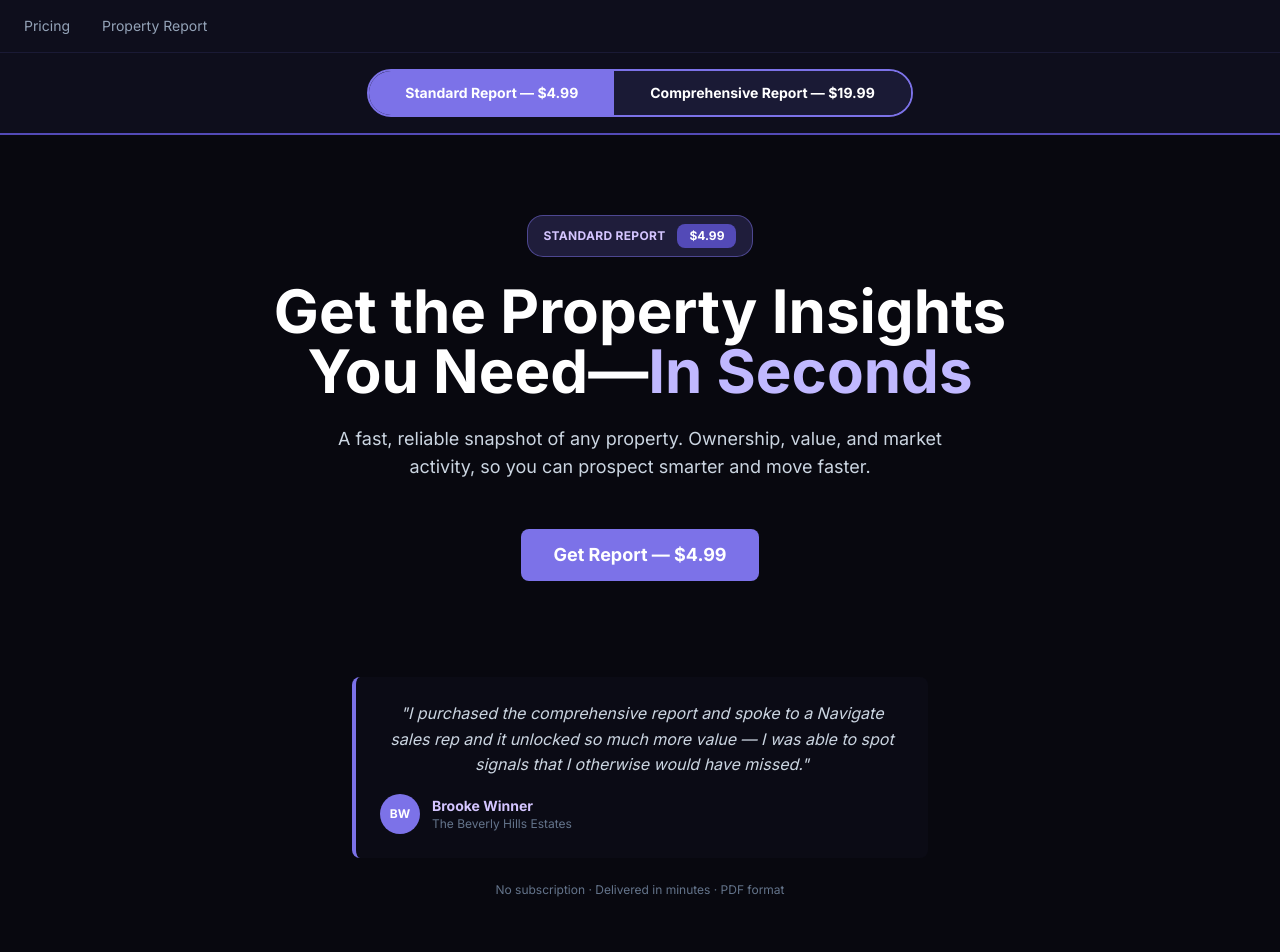
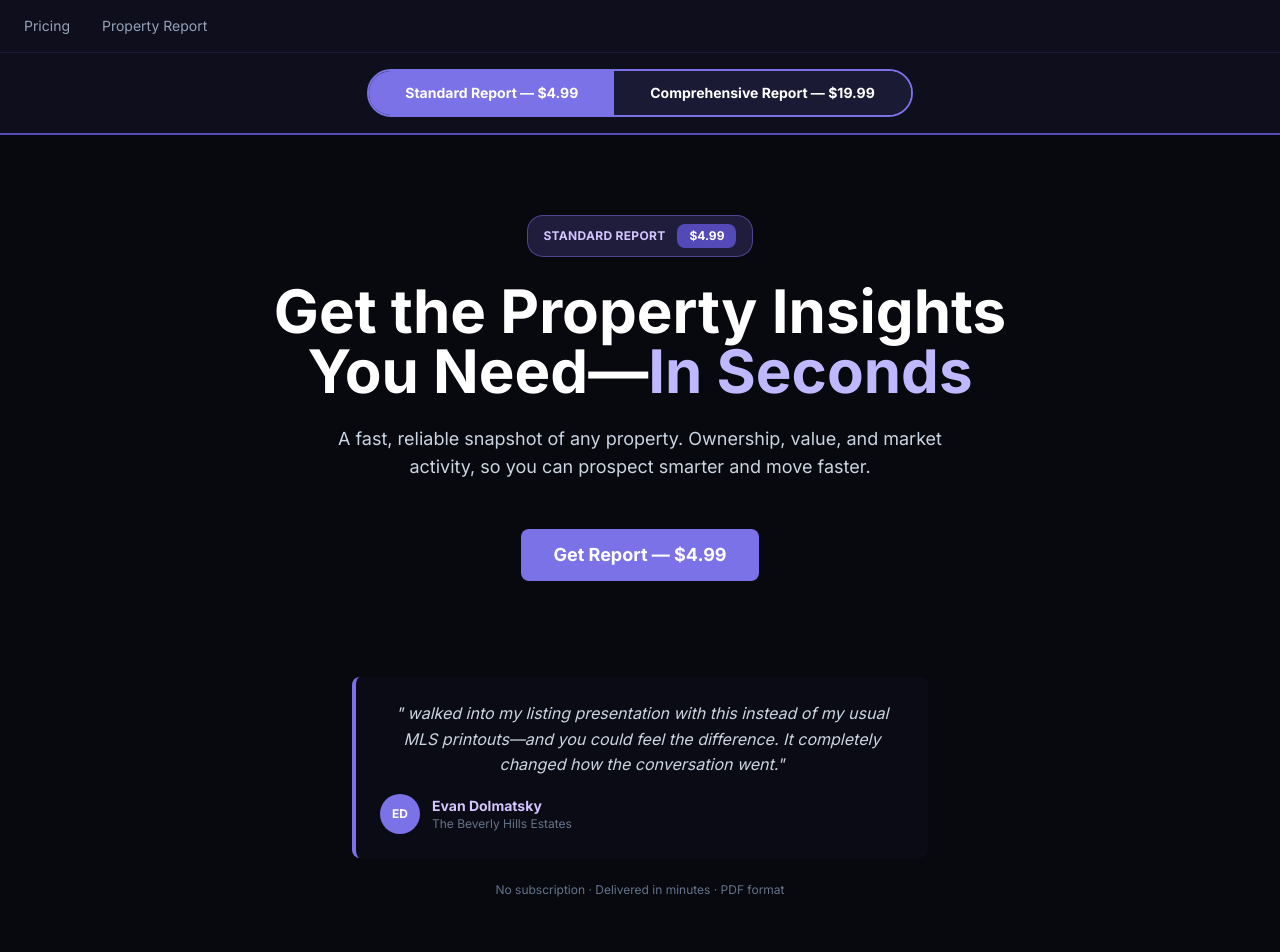
Before and after one commit to letsnavigatebmw/navigate-landing, a React (Vite) app: page / in a window 1280 px wide. Shown: the top 952 px of the page. Built offline with nearby package versions, Linux system fonts and the light colour scheme.

Commit message:
Update testimonial and add 'Your Edge' section with detailed proof points

```diff
--- a/src/pages/ComprehensivePage.jsx
+++ b/src/pages/ComprehensivePage.jsx
@@ -29,10 +29,10 @@ export default function ComprehensivePage({ setCurrentPage }) {
 
   const testimonials = [
     {
-      quote: "I purchased the comprehensive report and spoke to a Navigate sales rep and it unlocked so much more value — I was able to spot signals that I otherwise would have missed.",
-      author: "Brooke Winner",
+      quote: " walked into my listing presentation with this instead of my usual MLS printouts—and you could feel the difference. It completely changed how the conversation went.",
+      author: "Evan Dolmatsky",
       title: "The Beverly Hills Estates",
-      initials: "BW"
+      initials: "ED"
     },
     {
       quote: "For serious deal analysis, this is the only tool I trust. The financial data is comprehensive and the AI signals actually work.",
@@ -345,11 +345,11 @@ export default function ComprehensivePage({ setCurrentPage }) {
         </button>
 
         <div className="mt-12 max-w-xl mx-auto bg-slate-900/50 border-l-4 border-purple-600 rounded-lg p-6">
-          <p className="italic text-slate-300 mb-4">"I purchased the comprehensive report and spoke to a Navigate sales rep and it unlocked so much more value — I was able to spot signals that I otherwise would have missed."</p>
+          <p className="italic text-slate-300 mb-4">" walked into my listing presentation with this instead of my usual MLS printouts—and you could feel the difference. It completely changed how the conversation went."</p>
           <div className="flex items-center gap-3">
-            <div className="w-10 h-10 bg-purple-600 rounded-full flex items-center justify-center text-xs font-bold text-white">BW</div>
+            <div className="w-10 h-10 bg-purple-600 rounded-full flex items-center justify-center text-xs font-bold text-white">ED</div>
             <div className="text-left">
-              <p className="text-sm font-bold text-purple-300">Brooke Winner</p>
+              <p className="text-sm font-bold text-purple-300">Evan Dolmatsky</p>
               <p className="text-xs text-slate-500">The Beverly Hills Estates</p>
             </div>
           </div>
@@ -443,6 +443,50 @@ export default function ComprehensivePage({ setCurrentPage }) {
                   </div>
                 ))}
               </div>
+            </div>
+          </div>
+        </div>
+      </section>
+
+      {/* DESKTOP: YOUR EDGE SECTION */}
+      <section className="hidden md:block py-16 sm:py-20 px-6 bg-slate-900/30">
+        <div className="max-w-7xl mx-auto">
+          <div className="grid grid-cols-1 md:grid-cols-2 gap-12 items-center">
+            <div>
+              <h2 className="text-3xl sm:text-4xl font-bold mb-8 text-white">Your Edge in Every Listing Presentation</h2>
+              <ul className="space-y-6 text-slate-300">
+                {[
+                  {
+                    title: 'Built for the Listing, Not Just the Data',
+                    desc: 'Walk into every presentation with a clean, client-ready report that elevates how prepared and professional you look.'
+                  },
+                  {
+                    title: 'Save Hours, Not Minutes',
+                    desc: 'No more stitching together comps and data—get a complete, polished report in minutes and reclaim valuable time.'
+                  },
+                  {
+                    title: 'Go Beyond MLS with Deeper Insight',
+                    desc: 'Access ownership, equity, and positioning insights that help you lead a smarter, more strategic conversation.'
+                  },
+                  {
+                    title: 'Stand Out When It Matters Most',
+                    desc: 'While others show up with the same MLS printouts, you show up with something differentiated—giving you a real edge in winning the listing.'
+                  }
+                ].map((item, i) => (
+                  <li key={i} className="flex items-start gap-3">
+                    <span className="text-purple-500 font-bold mt-1">•</span>
+                    <div>
+                      <p className="font-bold text-white">{item.title}</p>
+                      <p className="text-sm text-slate-400 mt-1">{item.desc}</p>
+                    </div>
+                  </li>
+                ))}
+              </ul>
+            </div>
+            <div className="bg-slate-900 border border-slate-700 rounded-lg p-6">
+              <p className="text-slate-300 text-sm leading-relaxed">
+                The difference between walking in prepared vs. walking in blind isn't just confidence—it's results. Every agent who uses Navigate reports the same thing: conversations change. Sellers feel it. Buyers notice it. And your conversion rates show it.
+              </p>
             </div>
           </div>
         </div>
--- a/src/pages/StandardPage.jsx
+++ b/src/pages/StandardPage.jsx
@@ -29,10 +29,10 @@ export default function StandardPage({ setCurrentPage }) {
 
   const testimonials = [
     {
-      quote: "I purchased the comprehensive report and spoke to a Navigate sales rep and it unlocked so much more value — I was able to spot signals that I otherwise would have missed.",
-      author: "Brooke Winner",
+      quote: " walked into my listing presentation with this instead of my usual MLS printouts—and you could feel the difference. It completely changed how the conversation went.",
+      author: "Evan Dolmatsky",
       title: "The Beverly Hills Estates",
-      initials: "BW"
+      initials: "ED"
     },
     {
       quote: "The Standard Report gives me everything I need for initial prospecting. Fast, accurate, and no fluff. This saves me hours every week.",
@@ -315,11 +315,11 @@ export default function StandardPage({ setCurrentPage }) {
         </button>
 
         <div className="mt-12 max-w-xl mx-auto bg-slate-900/50 border-l-4 border-purple-600 rounded-lg p-6">
-          <p className="italic text-slate-300 mb-4">"I purchased the comprehensive report and spoke to a Navigate sales rep and it unlocked so much more value — I was able to spot signals that I otherwise would have missed."</p>
+          <p className="italic text-slate-300 mb-4">" walked into my listing presentation with this instead of my usual MLS printouts—and you could feel the difference. It completely changed how the conversation went."</p>
           <div className="flex items-center gap-3">
-            <div className="w-10 h-10 bg-purple-600 rounded-full flex items-center justify-center text-xs font-bold text-white">BW</div>
+            <div className="w-10 h-10 bg-purple-600 rounded-full flex items-center justify-center text-xs font-bold text-white">ED</div>
             <div className="text-left">
-              <p className="text-sm font-bold text-purple-300">Brooke Winner</p>
+              <p className="text-sm font-bold text-purple-300">Evan Dolmatsky</p>
               <p className="text-xs text-slate-500">The Beverly Hills Estates</p>
             </div>
           </div>
@@ -429,6 +429,50 @@ export default function StandardPage({ setCurrentPage }) {
                   </div>
                 ))}
               </div>
+            </div>
+          </div>
+        </div>
+      </section>
+
+      {/* DESKTOP: YOUR EDGE SECTION */}
+      <section className="hidden md:block py-16 sm:py-20 px-6 bg-slate-900/30">
+        <div className="max-w-7xl mx-auto">
+          <div className="grid grid-cols-1 md:grid-cols-2 gap-12 items-center">
+            <div>
+              <h2 className="text-3xl sm:text-4xl font-bold mb-8 text-white">Your Edge in Every Listing Presentation</h2>
+              <ul className="space-y-6 text-slate-300">
+                {[
+                  {
+                    title: 'Built for the Listing, Not Just the Data',
+                    desc: 'Walk into every presentation with a clean, client-ready report that elevates how prepared and professional you look.'
+                  },
+                  {
+                    title: 'Save Hours, Not Minutes',
+                    desc: 'No more stitching together comps and data—get a complete, polished report in minutes and reclaim valuable time.'
+                  },
+                  {
+                    title: 'Go Beyond MLS with Deeper Insight',
+                    desc: 'Access ownership, equity, and positioning insights that help you lead a smarter, more strategic conversation.'
+                  },
+                  {
+                    title: 'Stand Out When It Matters Most',
+                    desc: 'While others show up with the same MLS printouts, you show up with something differentiated—giving you a real edge in winning the listing.'
+                  }
+                ].map((item, i) => (
+                  <li key={i} className="flex items-start gap-3">
+                    <span className="text-purple-500 font-bold mt-1">•</span>
+                    <div>
+                      <p className="font-bold text-white">{item.title}</p>
+                      <p className="text-sm text-slate-400 mt-1">{item.desc}</p>
+                    </div>
+                  </li>
+                ))}
+              </ul>
+            </div>
+            <div className="bg-slate-900 border border-slate-700 rounded-lg p-6">
+              <p className="text-slate-300 text-sm leading-relaxed">
+                The difference between walking in prepared vs. walking in blind isn't just confidence—it's results. Every agent who uses Navigate reports the same thing: conversations change. Sellers feel it. Buyers notice it. And your conversion rates show it.
+              </p>
             </div>
           </div>
         </div>
```
